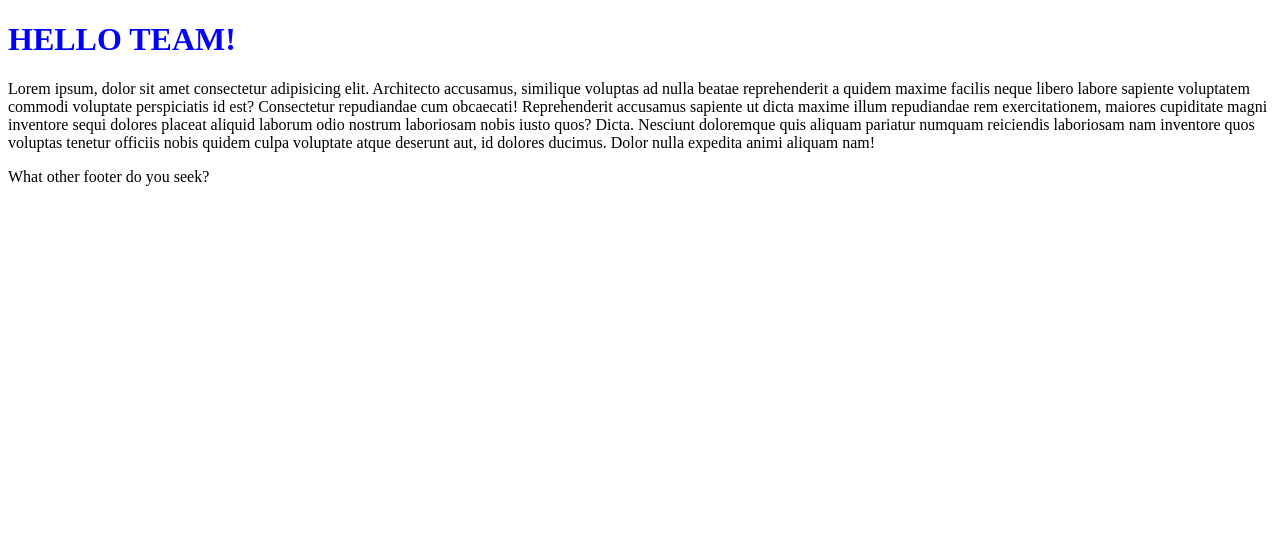
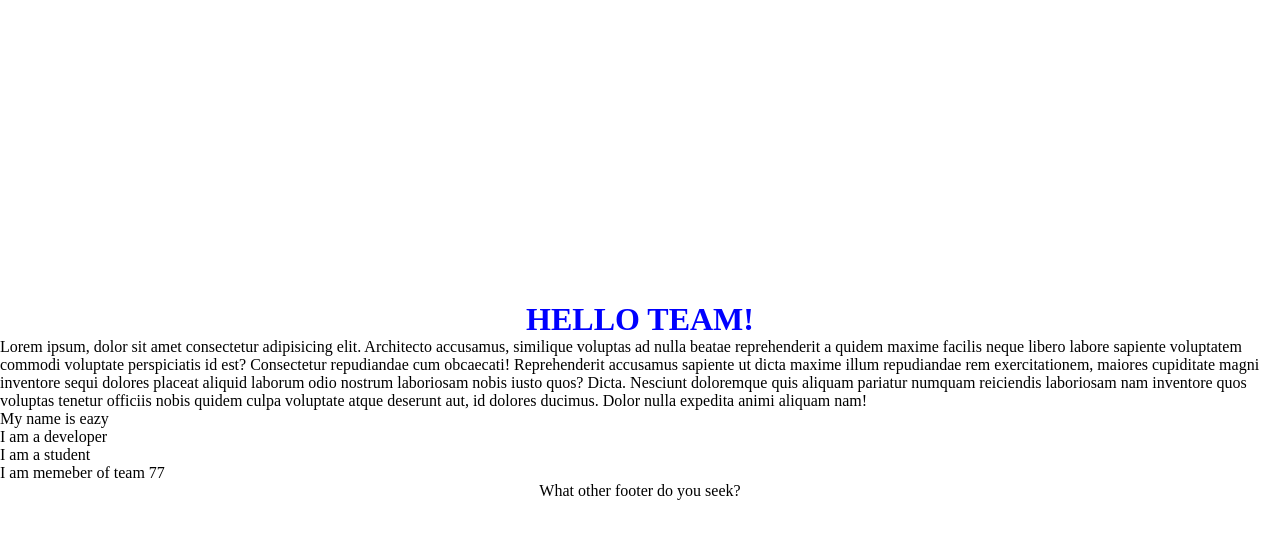
Before and after one commit to kay-four/terms-test, a plain HTML site: page index.html in a window 1280 px wide. Drawn offline with Linux system fonts and the light colour scheme.

Commit message:
eazy initial commit

```diff
--- a/index.html
+++ b/index.html
@@ -7,7 +7,7 @@
     <title>T-77 DEVS</title>
     <link rel="stylesheet" href="style.css" />
   </head>
-  <body>
+  <body class="container">
     <header><h1>HELLO TEAM!</h1></header>
     <main>
       <p>
@@ -23,6 +23,12 @@
         voluptate atque deserunt aut, id dolores ducimus. Dolor nulla expedita
         animi aliquam nam!
       </p>
+      <ul>
+        <li>My name is eazy</li>
+        <li>I am a developer</li>
+        <li>I am a student</li>
+        <li>I am  memeber of team 77</li>
+      </ul>
     </main>
     <footer><p>What other footer do you seek?</p></footer>
   </body>
--- a/style.css
+++ b/style.css
@@ -1,3 +1,16 @@
+*{
+  margin: 0px;
+  padding: 0px;
+  box-sizing: border-box;
+}
 h1 {
   color: blue;
 }
+.container {
+  width: 100%;
+  height: 100vh;
+  display: flex;
+  flex-direction: column;
+  justify-content: center;
+  align-items: center;
+}
```
Also changed, not shown: 1 other file.
